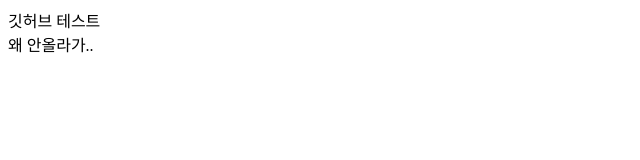
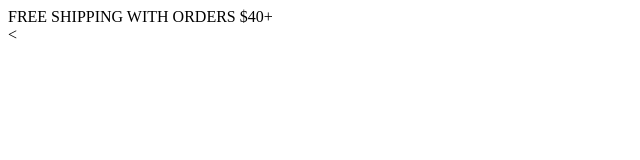
Before and after one commit to sweepseulk/DrJart, a plain HTML site: page index.html in a window 1280 px wide. Shown: the whole page, without its empty margins (0-640 px from the left). Drawn offline with Linux system fonts and the light colour scheme.

Commit message:
new start

```diff
--- a/index.html
+++ b/index.html
@@ -7,7 +7,9 @@
   <title>DrJart</title>
 </head>
 <body>
-  <div>깃허브 테스트</div>
-  <div>왜 안올라가..</div>
+  <div>FREE SHIPPING WITH ORDERS $40+</div>
+  <<header>
+
+  </heder>
 </body>
 </html>
```
